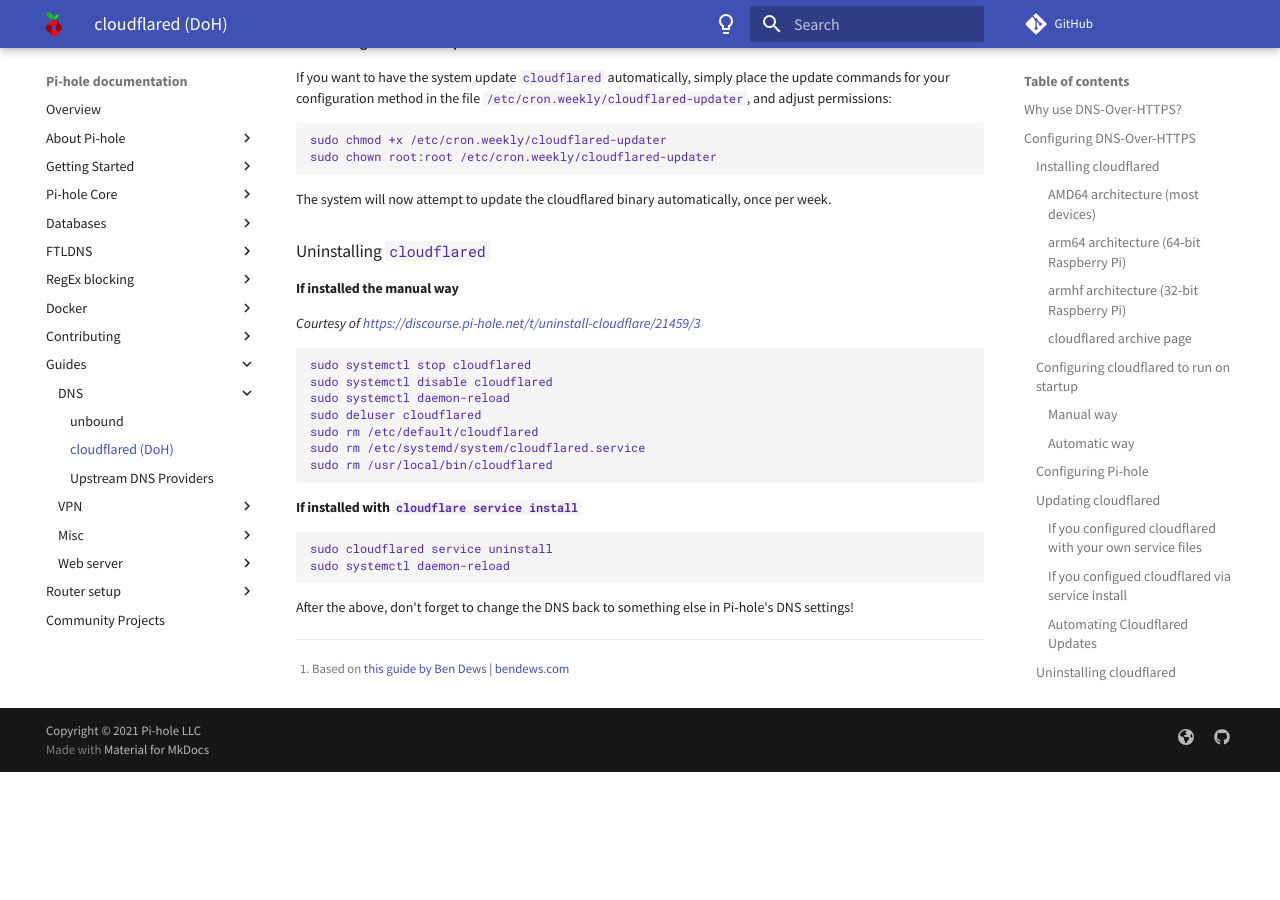
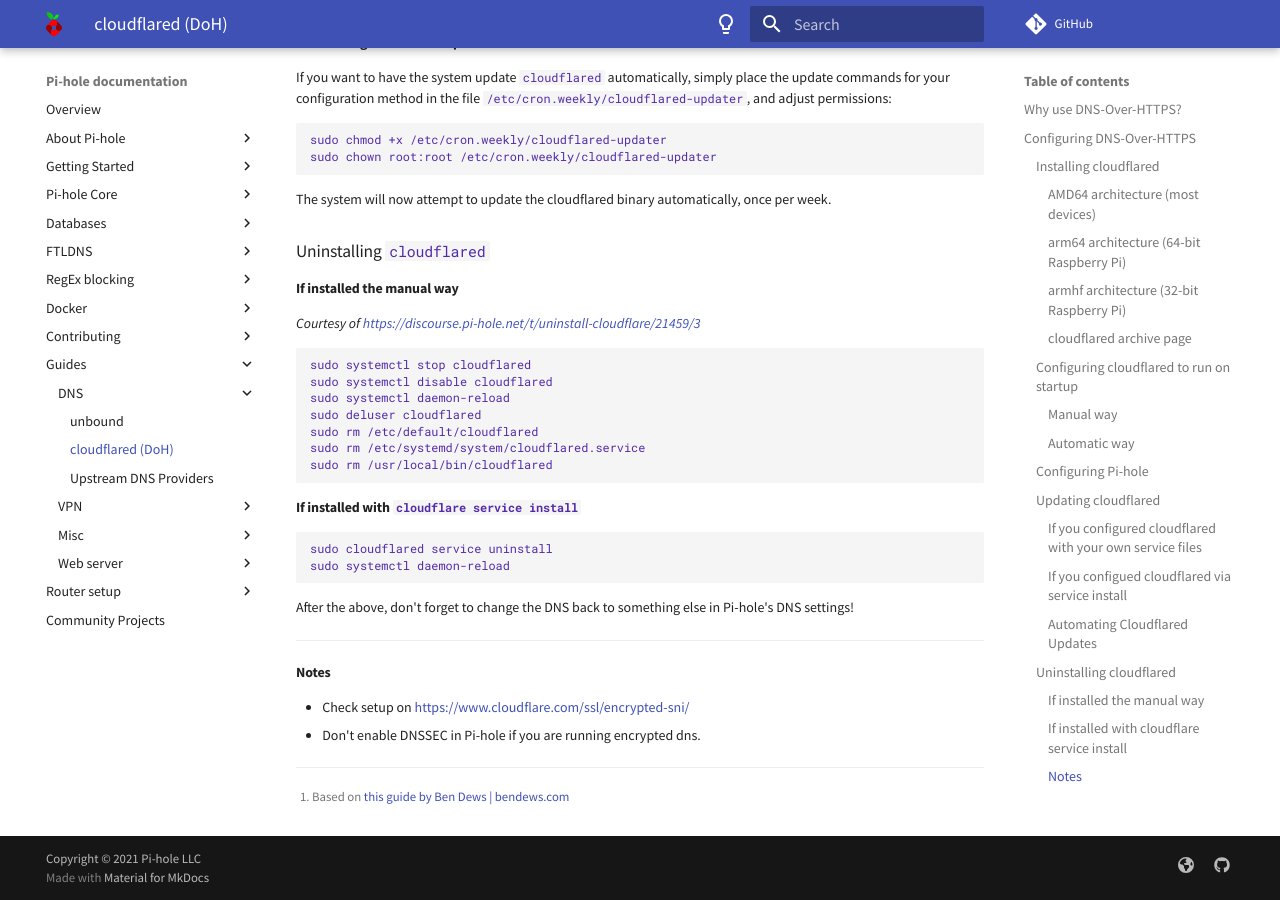
Before and after one commit to pi-hole/docs, an MkDocs documentation site: the page built from docs/guides/dns/cloudflared.md, in a window 1280 px wide and 900 px high, scrolled down 4823 px. Built offline with MkDocs 1.6.1 and Material for MkDocs 9.7.7, drawn with Linux system fonts in a browser that asks for light colours; comment, search, counter and statistics services are not loaded; before the commit the page ends 5595 px from its top, so only the background shows below that.

Commit message:
Update cloudflared.md
Cloudflare dns over https test(https://www.cloudflare.com/ssl/encrypted-sni/) will show failure for 'Secure Dns' if cloudflared and DNSSEC are enabled. Also issue came up here https://www.reddit.com/r/pihole/comments/fw2w57/pihole_says_insecure_after_setting_up_doh_by/ .

Signed-off-by: Program Computer <program@computer.com>

```diff
--- a/docs/guides/dns/cloudflared.md
+++ b/docs/guides/dns/cloudflared.md
@@ -268,4 +268,10 @@
 
 After the above, don't forget to change the DNS back to something else in Pi-hole's DNS settings!
 
+---
+
+#### Notes
+* Check setup on https://www.cloudflare.com/ssl/encrypted-sni/
+* Don't enable DNSSEC in Pi-hole if you are running encrypted dns.
+
 [^guide]: Based on [this guide by Ben Dews | bendews.com](https://bendews.com/posts/implement-dns-over-https/)
```
